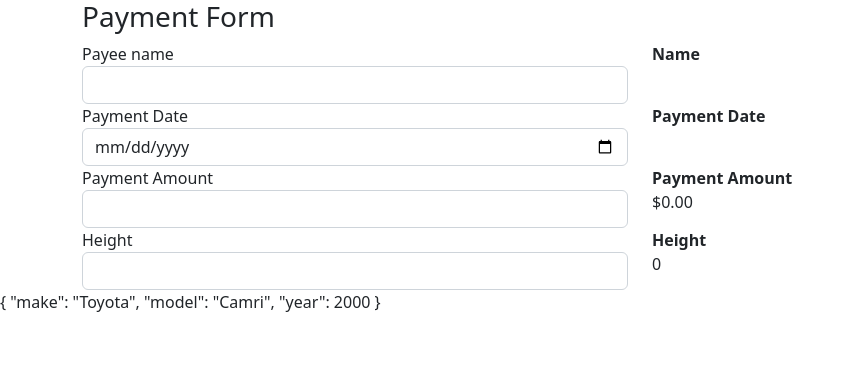
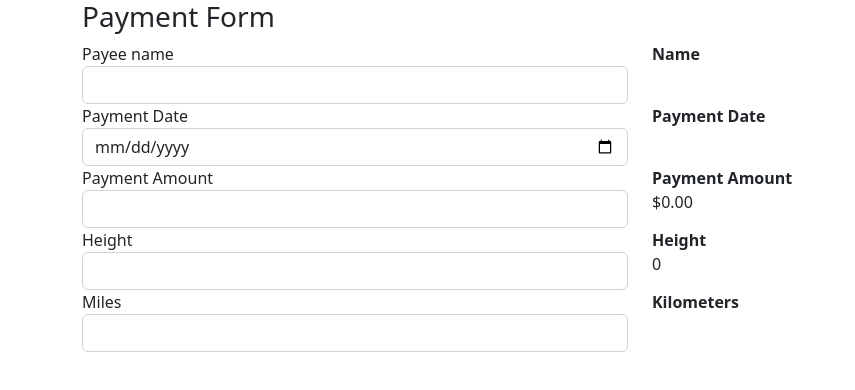
Before and after one commit to pkoers/pipes, an Angular app: page / in a window 1280 px wide. Shown: the top 390 px of the page, without its empty margins (0-855 px from the left). Built offline with nearby package versions, Linux system fonts and the light colour scheme.

Commit message:
Created a custom pipe to convert miles into km

```diff
--- a/src/app/app.component.html
+++ b/src/app/app.component.html
@@ -56,7 +56,18 @@
       </div>
     </div>
   </div>
+
+  <div class="row">
+    <div class="form-group col">
+      <label>Miles</label>
+      <input class="form-control" (input)="onMilesChange($any($event.target).value)"/>
+    </div>
+
+    <div class="col">
+      <label><b>Kilometers</b></label>
+      <div>
+        {{ miles | convert }}
+      </div>
+    </div>
+  </div>
 </div>
-
-
-{{ car | json}}
--- a/src/app/app.component.ts
+++ b/src/app/app.component.ts
@@ -6,6 +6,7 @@
   styleUrls: ['./app.component.css']
 })
 export class AppComponent {
+  miles!: number;
   name = '';
   date = '';
   amount = 0;
@@ -16,6 +17,10 @@
     model: 'Camri',
     year: 2000
   };
+
+  onMilesChange(value: string) {
+    this.miles = parseFloat(value);
+  }
 
   onHeightChange(value: string) {
     this.height = parseFloat(value);
--- a/src/app/app.module.ts
+++ b/src/app/app.module.ts
@@ -2,10 +2,12 @@
 import { BrowserModule } from '@angular/platform-browser';
 
 import { AppComponent } from './app.component';
+import { ConvertPipe } from './convert.pipe';
 
 @NgModule({
   declarations: [
-    AppComponent
+    AppComponent,
+    ConvertPipe
   ],
   imports: [
     BrowserModule
--- /dev/null
+++ b/src/app/convert.pipe.ts
@@ -0,0 +1,17 @@
+import { Pipe, PipeTransform } from '@angular/core';
+
+@Pipe({
+  name: 'convert'
+})
+export class ConvertPipe implements PipeTransform {
+
+  transform(value: unknown, ...args: unknown[]): unknown {
+
+    if (!value) {
+      return '';
+    };
+
+    return Number(value) * 1.60934;
+  }
+
+}
--- a/tsconfig.json
+++ b/tsconfig.json
@@ -27,6 +27,6 @@
     "enableI18nLegacyMessageIdFormat": false,
     "strictInjectionParameters": true,
     "strictInputAccessModifiers": true,
-    "strictTemplates": true
+    "strictTemplates": true,
   }
 }
```
Also changed, not shown: 1 other file (tests, documents, lock files or other folders).
